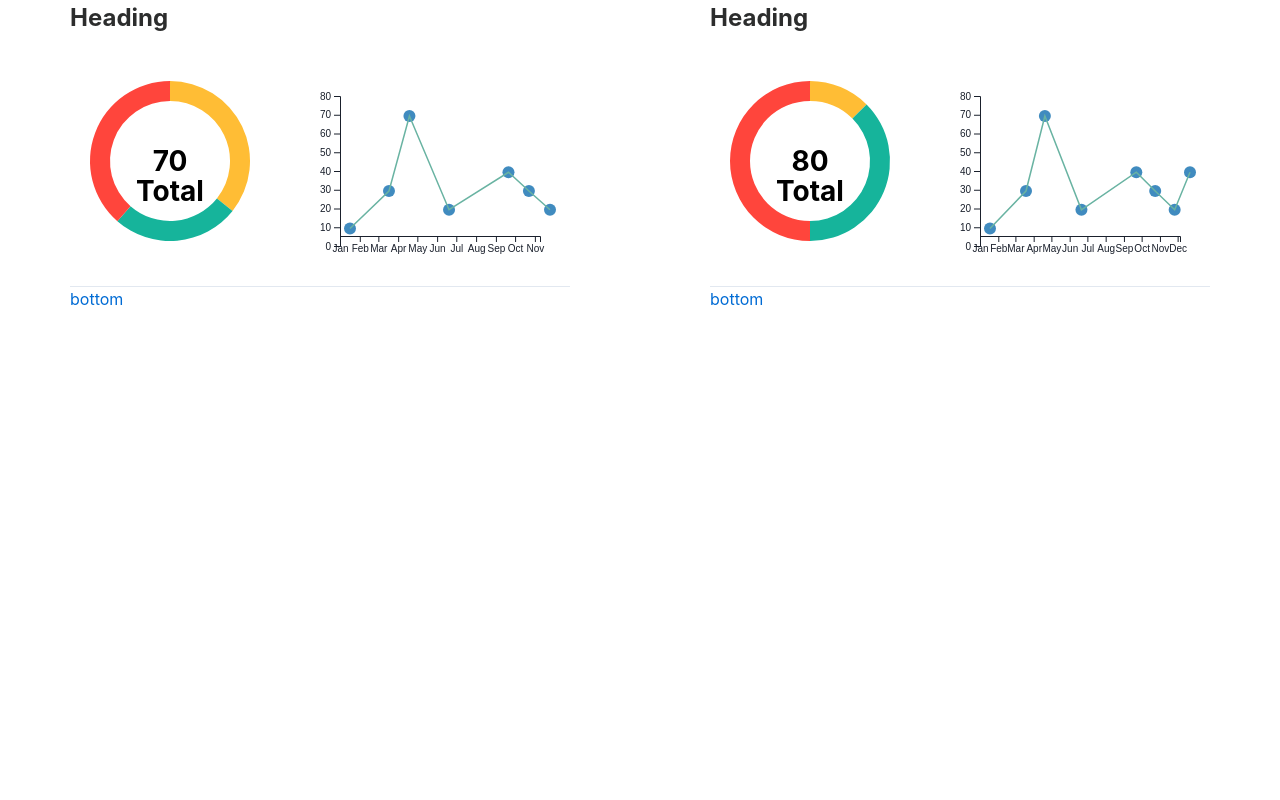
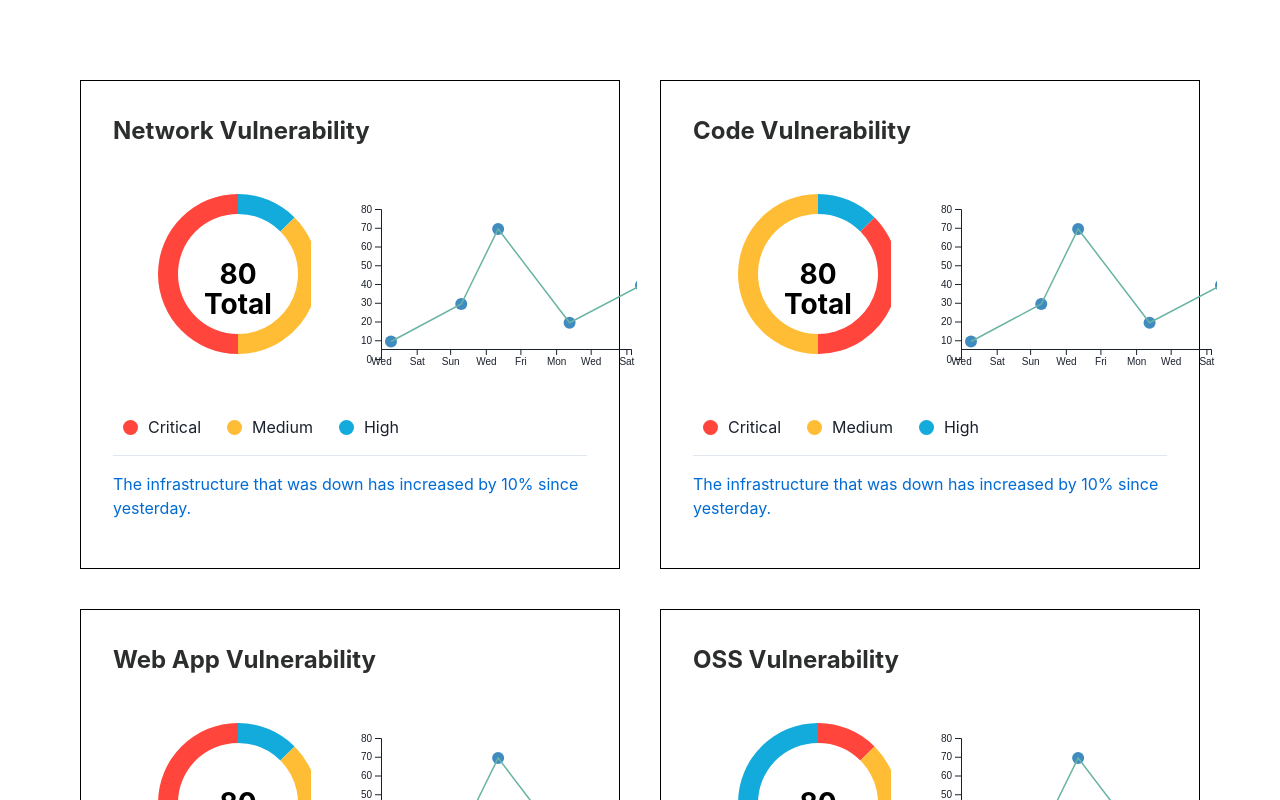
Before and after one commit to iamshubhankarkhare/f1studioz, a React (Create React App) app: page / in a window 1280 px wide. Shown: the top 800 px of the page. Built offline with nearby package versions, Linux system fonts and the light colour scheme.

Commit message:
add grid

```diff
--- a/src/App.js
+++ b/src/App.js
@@ -5,29 +5,28 @@ import ConnectedScatter from './charts/connectedScatter';
 import DoughnutChart from './charts/doughnutChart';
 import Test from './charts/test';
 import ProgressWheel from './charts/progressWheel';
-import { Flex } from '@chakra-ui/react';
+import { SimpleGrid, Flex } from '@chakra-ui/react';
 import ChartBlock from './components/chartBlock';
-import { ConnectedScatterData } from './chartData';
+import { ConnectedScatterData, cs_d_block_data } from './chartData';
 
 const datas = [
   [10, 30, 40],
   [10, 40, 30, 20, 50, 10],
   [25, 18, 27],
 ];
-
 function App() {
   console.log(ConnectedScatterData.cs1);
   return (
-    <Flex justify="space-around">
-      <ChartBlock
-        data={datas[2]}
-        ConnectedScatterData={ConnectedScatterData.cs1}
-      />
-      <ChartBlock
-        data={datas[0]}
-        ConnectedScatterData={ConnectedScatterData.cs2}
-      />
-    </Flex>
+    <SimpleGrid columns={[1, 2]} p={['8', 20]} spacing="10">
+      {cs_d_block_data.map((el, i) => (
+        <ChartBlock
+          heading={el.heading}
+          bottomText={el.bottomText}
+          data={el.dData}
+          ConnectedScatterData={el.csData}
+        />
+      ))}
+    </SimpleGrid>
   );
 }
 
--- a/src/chartData.js
+++ b/src/chartData.js
@@ -91,3 +91,33 @@ const cs6 = [
 ];
 
 export const ConnectedScatterData = { cs1, cs2, cs3, cs3, cs4, cs5, cs6 };
+export const cs_d_block_data = [
+  {
+    heading: 'Network Vulnerability',
+    dData: [10, 30, 40],
+    csData: cs3,
+    bottomText:
+      'The infrastructure that was down has increased by 10% since yesterday.',
+  },
+  {
+    heading: 'Code Vulnerability',
+    dData: [10, 30, 40],
+    csData: cs4,
+    bottomText:
+      'The infrastructure that was down has increased by 10% since yesterday.',
+  },
+  {
+    heading: 'Web App Vulnerability',
+    dData: [10, 30, 40],
+    csData: cs5,
+    bottomText:
+      'The infrastructure that was down has increased by 10% since yesterday.',
+  },
+  {
+    heading: 'OSS Vulnerability',
+    dData: [10, 30, 40],
+    csData: cs6,
+    bottomText:
+      'The infrastructure that was down has increased by 10% since yesterday.',
+  },
+];
--- a/src/charts/doughnutChart.js
+++ b/src/charts/doughnutChart.js
@@ -2,7 +2,9 @@ import React, { useEffect, useRef } from 'react';
 import * as d3 from 'd3';
 
 const DoughnutChart = (props) => {
-  const colors = ['#FFBD35', '#16B49B', '#FF453C'];
+  const colors = props.colors;
+
+  colors.sort(() => Math.random() - 0.5);
   const ref = useRef(null);
   const createPie = d3
     .pie()
--- a/src/components/chartBlock.js
+++ b/src/components/chartBlock.js
@@ -1,34 +1,58 @@
 import React, { useState } from 'react';
-import { Flex, Text } from '@chakra-ui/react';
+import { Box, Flex, Text } from '@chakra-ui/react';
 import DoughnutChart from '../charts/doughnutChart';
 import ConnectedScatter from '../charts/connectedScatter';
 
 function ChartBlock(props) {
-  console.log(props.ConnectedScatterData);
-  console.log(props);
+  const colors = props.colors || ['#FF453C', '#FFBD35', '#13ABDC'];
+  const texts = props.text || ['Critical', 'Medium', 'High'];
+
   return (
-    <Flex flexDirection="column" bg="white">
+    <Flex
+      flexDirection="column"
+      bg="white"
+      p="8"
+      border="1px solid black"
+      width={['', '100%']}
+    >
       <Text color="#2C2D2D" fontSize="2xl" fontWeight="700">
-        Heading
+        {props.heading}
       </Text>
-      <Flex align="center">
+      <Flex align="center" direction={['column', 'row']}>
         <DoughnutChart
+          colors={colors}
           data={props.data}
-          width={200}
-          height={200}
+          width={250}
+          height={250}
           innerRadius={60}
           outerRadius={80}
         />
         {props.ConnectedScatterData && (
           <ConnectedScatter
             data={props.ConnectedScatterData}
-            width={250}
+            width={300}
             height={200}
           />
         )}
       </Flex>
+      <Flex align="center" my="4">
+        {texts.map((el, i) => (
+          <>
+            <Box
+              bg={colors[i]}
+              width="15px"
+              height="15px"
+              mx="10px"
+              borderRadius="50%"
+            />
+            <Text mr="4">{el}</Text>
+          </>
+        ))}
+      </Flex>
       <hr />
-      <Text color="#006BD4">bottom</Text>
+      <Text color="#006BD4" my="4">
+        {props.bottomText}
+      </Text>
     </Flex>
   );
 }
```
